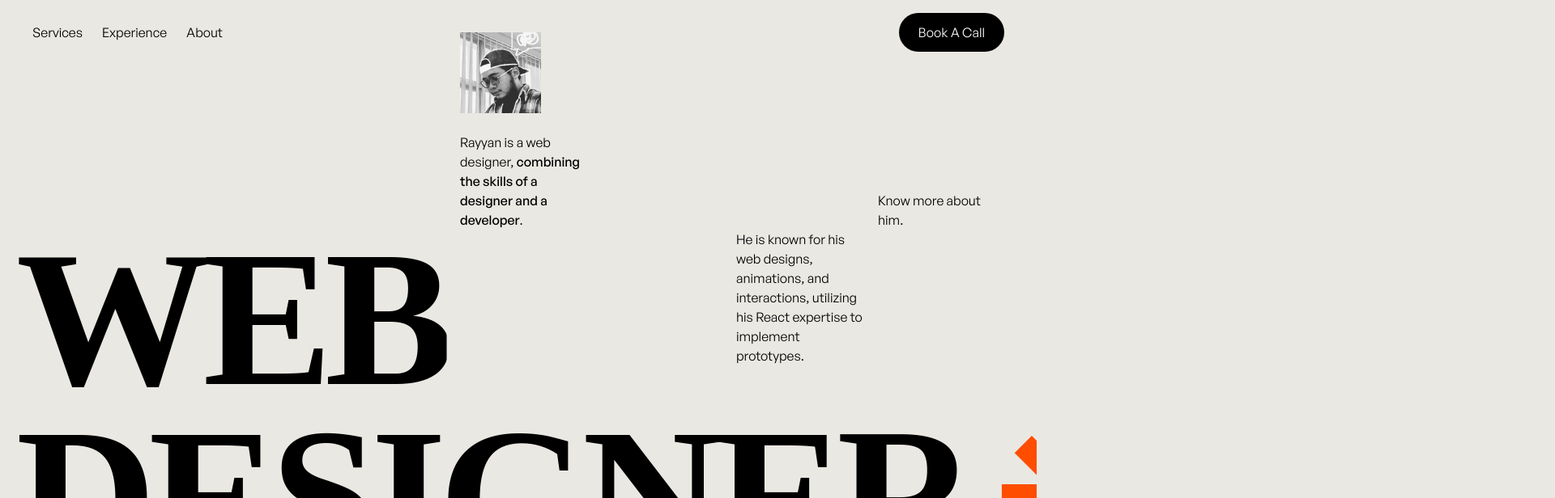
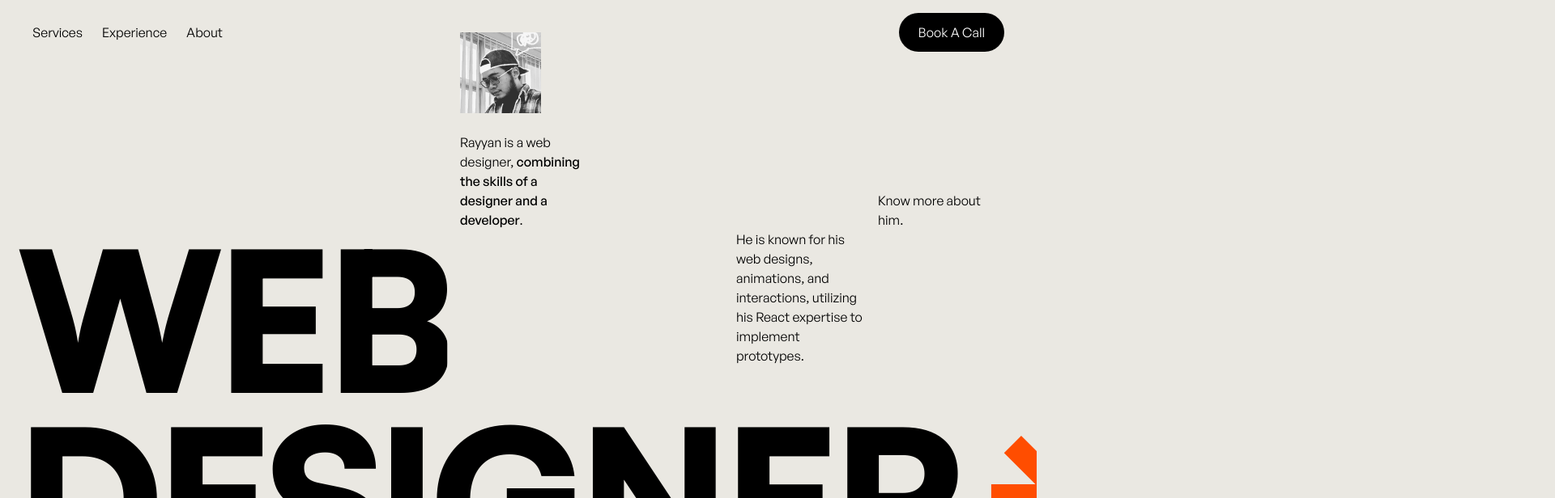
Before and after one commit to rayyanekaputra/portfolio-v4, a Next.js app: page / in a window 1280 px wide. Shown: the top 616 px of the page at 81% size, 1920 px wide, since content can reach past the window. Built offline with nearby package versions, Linux system fonts and the light colour scheme.

Commit message:
debug fontnya nda terbuka di staging laptop lain 2

```diff
--- a/src/app/globals.css
+++ b/src/app/globals.css
@@ -20,7 +20,6 @@ html{
 h1{
   color: var(--main-dark);
   font-family: var(--font-satoshi);
-  font-family: Satoshi;
   font-size: 240px;
   font-style: normal;
   font-weight: 900;
```
